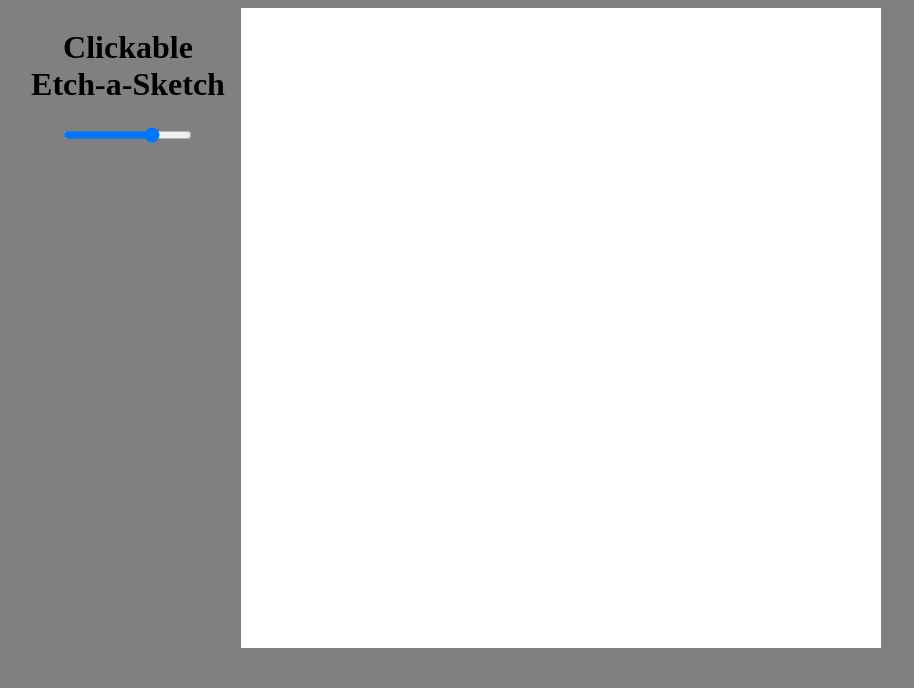
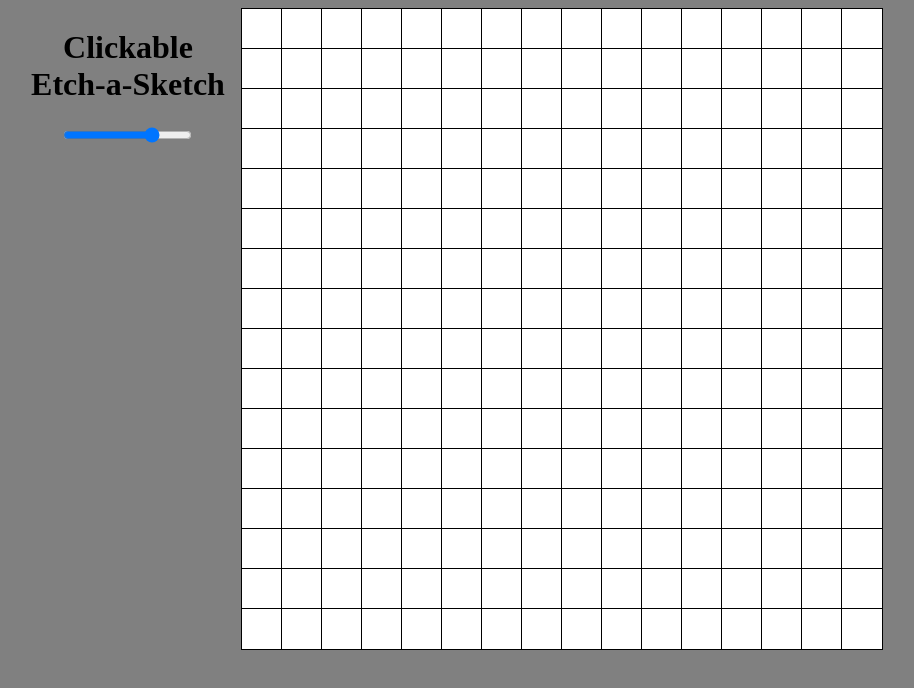
Before and after one commit to jay-computer/odin-etch-sketch, a plain HTML site: page index.html in a window 1280 px wide. Shown: the whole page, without its empty margins (184-1098 px from the left). Drawn offline with Linux system fonts and the light colour scheme.

Commit message:
Fundamental hover finished

```diff
--- a/script.js
+++ b/script.js
@@ -17,5 +17,5 @@ for(let i = 0; i < 256; i = i + 1) {
 
 //add event listener to see if the user clicked on a cell
 const cells = Array.from(document.querySelectorAll('.off'));
-cells.forEach(cell => cell.addEventListener('click', swag));
+cells.forEach(cell => cell.addEventListener('hover', swag));
 //window.addEventListener('keydown', );
--- a/style.css
+++ b/style.css
@@ -30,6 +30,7 @@ body {
 
 .off {
     background-color: white;
+    border: 1px solid;
 }
 
 .on {
```
